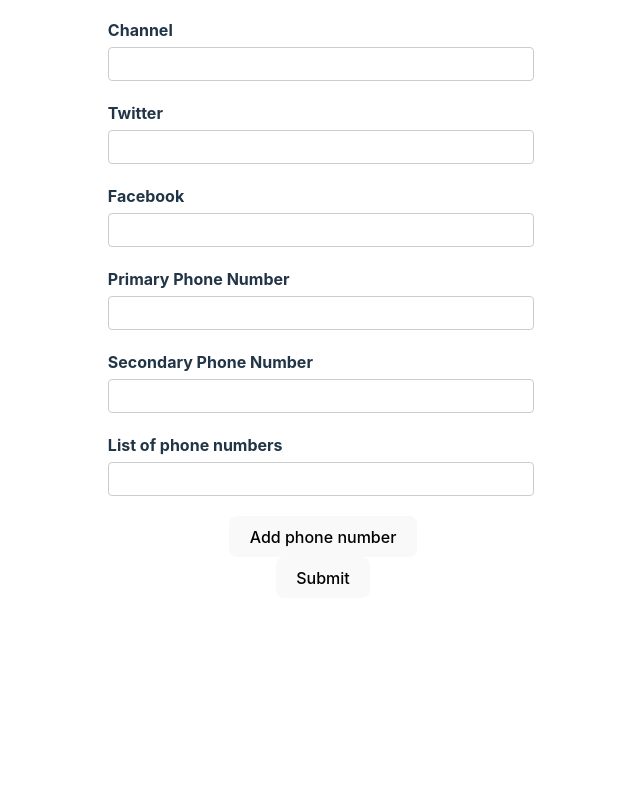
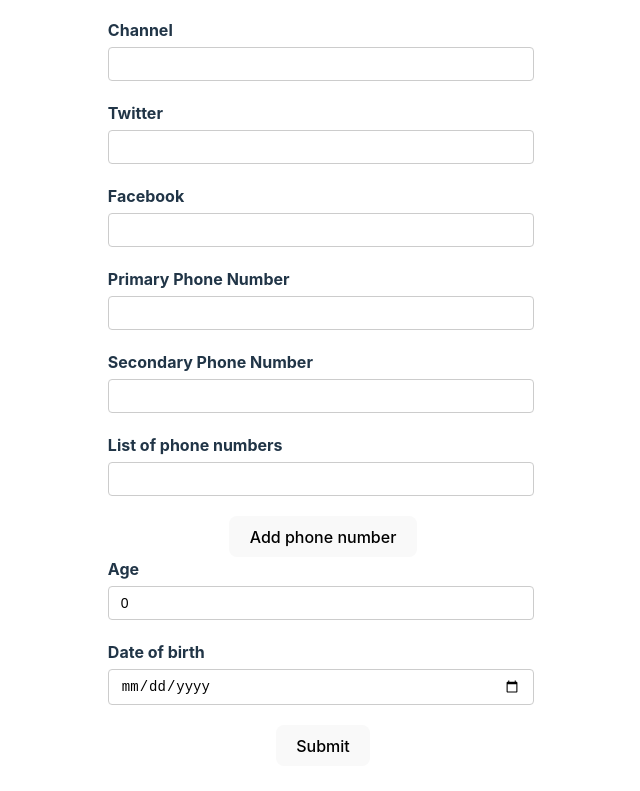
Before and after one commit to Narotam-Mishra/react-hook-form_learning, a React (Vite) app: page / in a window 1280 px wide. Shown: the part 305-1096 px from the top of the page, without its empty margins (317-957 px from the left). Before the commit the page ends 935 px from the top, so only its background shows below. Built offline with nearby package versions, Linux system fonts and the light colour scheme.

Commit message:
rhf_1.15_Numeric_and_date_values

```diff
--- a/src/components/YoutubeForm.tsx
+++ b/src/components/YoutubeForm.tsx
@@ -15,7 +15,9 @@
   phoneNumbers: string[];
   phNumbers: {
     number: string;
-  }[]
+  }[];
+  age: number;
+  dob: Date
 }
 
 const YoutubeForm = () => {
@@ -29,7 +31,9 @@
         facebook: ""
       },
       phoneNumbers: ["", ""],
-      phNumbers: [{ number: ''}]
+      phNumbers: [{ number: ''}],
+      age: 0,
+      dob: new Date()
     }
 
     // defaultValues: async () => {
@@ -186,6 +190,34 @@
           </div>
         </div>
 
+        {/* age field */}
+        <div className="form-control">
+          <label htmlFor="age">Age</label>
+          <input
+            type="number"
+            id="age"
+            {...register("age", {
+              valueAsNumber: true,
+              required: "Age is required",
+            })}
+          />
+          <p className="error">{errors.age?.message}</p>
+        </div>
+
+        {/* adding DOB field */}
+        <div className="form-control">
+          <label htmlFor="dob">Date of birth</label>
+          <input
+            type="date"
+            id="dob"
+            {...register("dob", {
+              valueAsDate: true,
+              required: "DOB is required",
+            })}
+          />
+          <p className="error">{errors.dob?.message}</p>
+        </div>
+
         <button>Submit</button>
       </form>
       <DevTool control={control} />
```
Also changed, not shown: ReadMe.txt.
